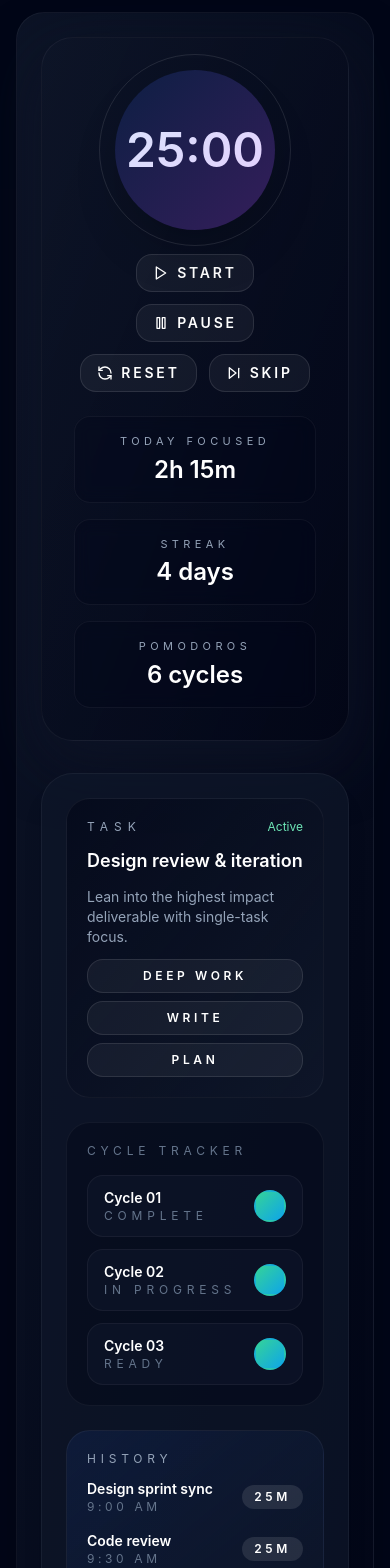
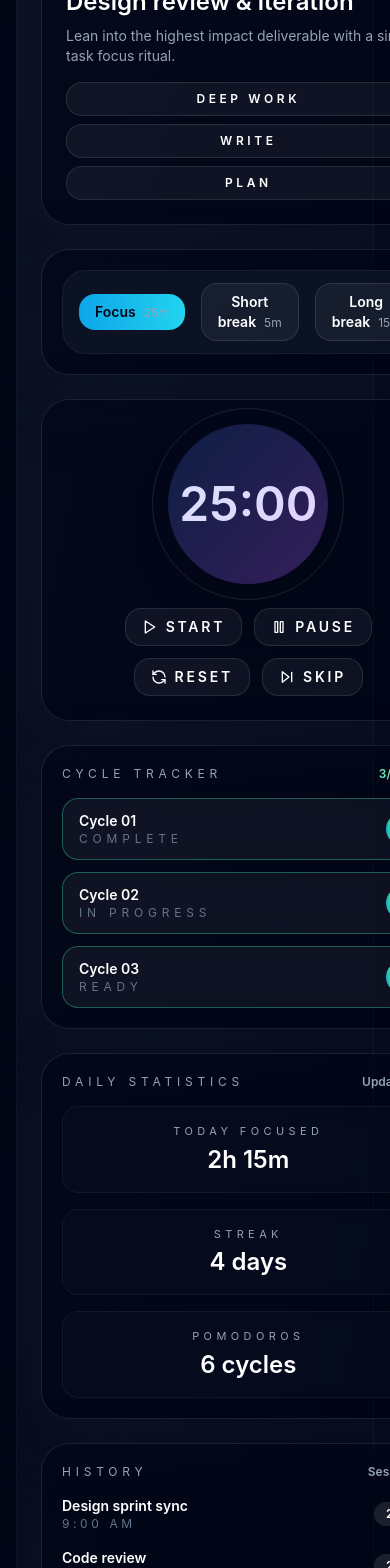
Before and after one commit to johnwick22012026-source/POMODORO, a React (Vite) app: page / in a window 390 px wide. Shown: the part 320-1888 px from the top of the page. Built offline with nearby package versions, Linux system fonts and the light colour scheme.

Commit message:
feat(POMO-39): Build responsive premium dashboard shell with dominant timer centerpiece — src/App.tsx

```diff
--- a/src/App.tsx
+++ b/src/App.tsx
@@ -1,8 +1,8 @@
 import { useLayoutEffect } from 'react'
+import DashboardShell from './components/DashboardShell'
 import Header from './components/Header'
 import SessionTabs from './components/SessionTabs'
 import TimerDisplay from './components/TimerDisplay'
-import DashboardShell from './components/DashboardShell'
 import { usePersistedState } from './hooks/usePersistedState'
 
 type ThemeMode = 'light' | 'dark'
@@ -46,82 +46,75 @@ export default function App() {
     ? 'min-h-screen bg-slate-950/40 py-8 text-white'
     : 'min-h-screen bg-slate-50/80 py-8 text-slate-900'
 
-  const focusPanelClass = isDark
-    ? 'flex flex-1 flex-col gap-6 rounded-[32px] border border-white/5 bg-gradient-to-br from-slate-900/60 to-slate-950/80 p-8 shadow-[0_20px_60px_rgba(15,23,42,0.65)]'
-    : 'flex flex-1 flex-col gap-6 rounded-[32px] border border-slate-200/60 bg-gradient-to-br from-slate-100/80 to-white/90 p-8 shadow-[0_20px_60px_rgba(15,23,42,0.18)]'
+  const sectionClass = isDark
+    ? 'rounded-[28px] border border-white/10 bg-slate-950/70 shadow-[0_25px_60px_rgba(15,23,42,0.65)]'
+    : 'rounded-[28px] border border-slate-200/70 bg-white/90 shadow-[0_20px_50px_rgba(15,23,42,0.15)]'
 
-  const secondaryPanelClass = isDark
-    ? 'flex flex-1 flex-col gap-6 rounded-[32px] border border-white/5 bg-slate-900/70 p-6 shadow-xl'
-    : 'flex flex-1 flex-col gap-6 rounded-[32px] border border-slate-200/60 bg-white/90 p-6 shadow-xl'
-
-  const taskCardClass = isDark
-    ? 'space-y-3 rounded-3xl border border-white/5 bg-gradient-to-br from-slate-950/60 to-slate-900/80 p-5'
-    : 'space-y-3 rounded-3xl border border-slate-200/60 bg-gradient-to-br from-slate-50/80 to-white/70 p-5'
-
-  const cycleCardClass = isDark
-    ? 'space-y-4 rounded-3xl border border-white/5 bg-slate-950/40 p-5'
-    : 'space-y-4 rounded-3xl border border-slate-200/60 bg-slate-50/80 p-5'
-
-  const historyCardClass = isDark
-    ? 'space-y-3 rounded-3xl border border-white/5 bg-gradient-to-br from-blue-600/10 to-slate-900/60 p-5'
-    : 'space-y-3 rounded-3xl border border-slate-200/60 bg-gradient-to-br from-sky-200/40 to-slate-50/80 p-5'
+  const accentBorder = isDark ? 'border-emerald-400/40' : 'border-sky-300/50'
 
   return (
-    <div className={`${pageClass} transition-colors duration-300`}
->
+    <div className={`${pageClass} transition-colors duration-300`}>
       <div className="mx-auto flex min-h-screen max-w-6xl flex-col gap-6 px-4">
         <Header theme={theme} onToggleTheme={toggleTheme} />
-        <SessionTabs />
         <DashboardShell>
-          <div className="flex flex-col gap-8 lg:flex-row">
-            <section className={focusPanelClass}>
-              <TimerDisplay />
-              <div className="grid gap-4 sm:grid-cols-3">
-                {stats.map((stat) => (
-                  <article
-                    key={stat.label}
-                    className={`flex flex-col gap-1 rounded-2xl border border-white/5 p-4 text-center backdrop-blur ${
-                      isDark ? 'bg-slate-950/30 text-white' : 'bg-white/70 text-slate-900 border-slate-200/40'
-                    }`}
+          <div className="grid w-full gap-6 lg:grid-cols-[0.95fr_1.05fr] lg:gap-8">
+            <section
+              className={`${sectionClass} p-6 space-y-4 order-1 lg:order-1 lg:col-start-1 lg:row-start-1`}
             >
-                    <p className="text-[11px] uppercase tracking-[0.4em] text-slate-400">{stat.label}</p>
-                    <p className="text-2xl font-semibold">{stat.value}</p>
-                  </article>
-                ))}
-              </div>
-            </section>
-            <section className={secondaryPanelClass}>
-              <article className={taskCardClass}>
               <div className="flex items-center justify-between">
                 <p className="text-xs uppercase tracking-[0.5em] text-slate-400">Task</p>
-                  <span className="text-xs text-emerald-300">Active</span>
+                <span className="text-xs font-semibold text-emerald-300">Active</span>
               </div>
-                <h2 className="text-lg font-semibold">Design review &amp; iteration</h2>
-                <p className="text-sm text-slate-400">Lean into the highest impact deliverable with single-task focus.</p>
+              <div className="space-y-2">
+                <h2 className="text-2xl font-semibold">Design review & iteration</h2>
+                <p className="text-sm text-slate-400">
+                  Lean into the highest impact deliverable with a single-task focus ritual.
+                </p>
+              </div>
               <div className="grid gap-2 sm:grid-cols-3">
                 {focusPresets.map((preset) => (
                   <button
                     key={preset}
-                      className={`rounded-2xl border px-4 py-2 text-xs font-semibold uppercase tracking-[0.3em] transition hover:border-sky-400/80 ${
-                        isDark ? 'border-white/10 bg-white/5 text-white' : 'border-slate-200/60 bg-white/90 text-slate-900'
+                    type="button"
+                    className={`rounded-2xl border px-4 py-2 text-xs font-semibold uppercase tracking-[0.3em] transition ${
+                      isDark
+                        ? 'border-white/10 bg-white/5 text-white'
+                        : 'border-slate-200/60 bg-slate-50 text-slate-900'
                     }`}
-                      type="button"
                   >
                     {preset}
                   </button>
                 ))}
               </div>
-              </article>
-              <article className={cycleCardClass}>
-                <p className="text-xs uppercase tracking-[0.4em] text-slate-500">Cycle tracker</p>
+            </section>
+
+            <section
+              className={`order-2 lg:order-2 lg:col-start-1 ${sectionClass} p-5 lg:p-6`}
+            >
+              <SessionTabs />
+            </section>
+
+            <section
+              className={`order-3 lg:order-3 lg:col-start-2 ${sectionClass} p-6 flex flex-col justify-center lg:min-h-[520px]`}
+            >
+              <TimerDisplay />
+            </section>
+
+            <section
+              className={`${sectionClass} space-y-4 p-5 order-4 lg:order-4 lg:col-start-1`}
+            >
+              <div className="flex items-center justify-between">
+                <p className="text-xs uppercase tracking-[0.4em] text-slate-400">Cycle tracker</p>
+                <span className={`text-xs font-semibold ${isDark ? 'text-emerald-300' : 'text-sky-500'}`}>
+                  3/4 today
+                </span>
+              </div>
               <div className="space-y-3">
                 {cycles.map((cycle) => (
                   <div
                     key={cycle.label}
-                      className={`flex items-center justify-between rounded-2xl px-4 py-3 ${
-                        isDark
-                          ? 'border border-white/5 bg-slate-900/60'
-                          : 'border border-slate-200/50 bg-white/90 text-slate-900'
+                    className={`flex items-center justify-between rounded-2xl px-4 py-3 border ${accentBorder} bg-white/5 backdrop-blur ${
+                      isDark ? 'bg-slate-900/60 text-white' : 'bg-white/90 text-slate-900'
                     }`}
                   >
                     <div className="flex flex-col">
@@ -132,9 +125,37 @@ export default function App() {
                   </div>
                 ))}
               </div>
+            </section>
+
+            <section
+              className={`${sectionClass} space-y-4 p-5 order-5 lg:order-5 lg:col-start-1`}
+            >
+              <div className="flex items-center justify-between">
+                <p className="text-xs uppercase tracking-[0.4em] text-slate-400">Daily statistics</p>
+                <span className="text-xs font-semibold text-slate-400">Updated live</span>
+              </div>
+              <div className="grid gap-4 sm:grid-cols-3">
+                {stats.map((stat) => (
+                  <article
+                    key={stat.label}
+                    className={`flex flex-col gap-1 rounded-2xl border border-white/5 p-4 text-center backdrop-blur ${
+                      isDark ? 'bg-slate-900/30 text-white' : 'bg-white/70 text-slate-900 border-slate-200/40'
+                    }`}
+                  >
+                    <p className="text-[11px] uppercase tracking-[0.4em] text-slate-400">{stat.label}</p>
+                    <p className="text-2xl font-semibold">{stat.value}</p>
                   </article>
-              <article className={historyCardClass}>
+                ))}
+              </div>
+            </section>
+
+            <section
+              className={`${sectionClass} space-y-4 p-5 order-6 lg:order-6 lg:col-start-1`}
+            >
+              <div className="flex items-center justify-between">
                 <p className="text-xs uppercase tracking-[0.4em] text-slate-400">History</p>
+                <span className="text-xs font-semibold text-slate-400">Session log</span>
+              </div>
               <div className="space-y-4">
                 {history.map((entry) => (
                   <div key={entry.time} className="flex items-center justify-between">
@@ -152,7 +173,6 @@ export default function App() {
                   </div>
                 ))}
               </div>
-              </article>
             </section>
           </div>
         </DashboardShell>
```
Lines whose indentation alone changed are shown as unchanged.
